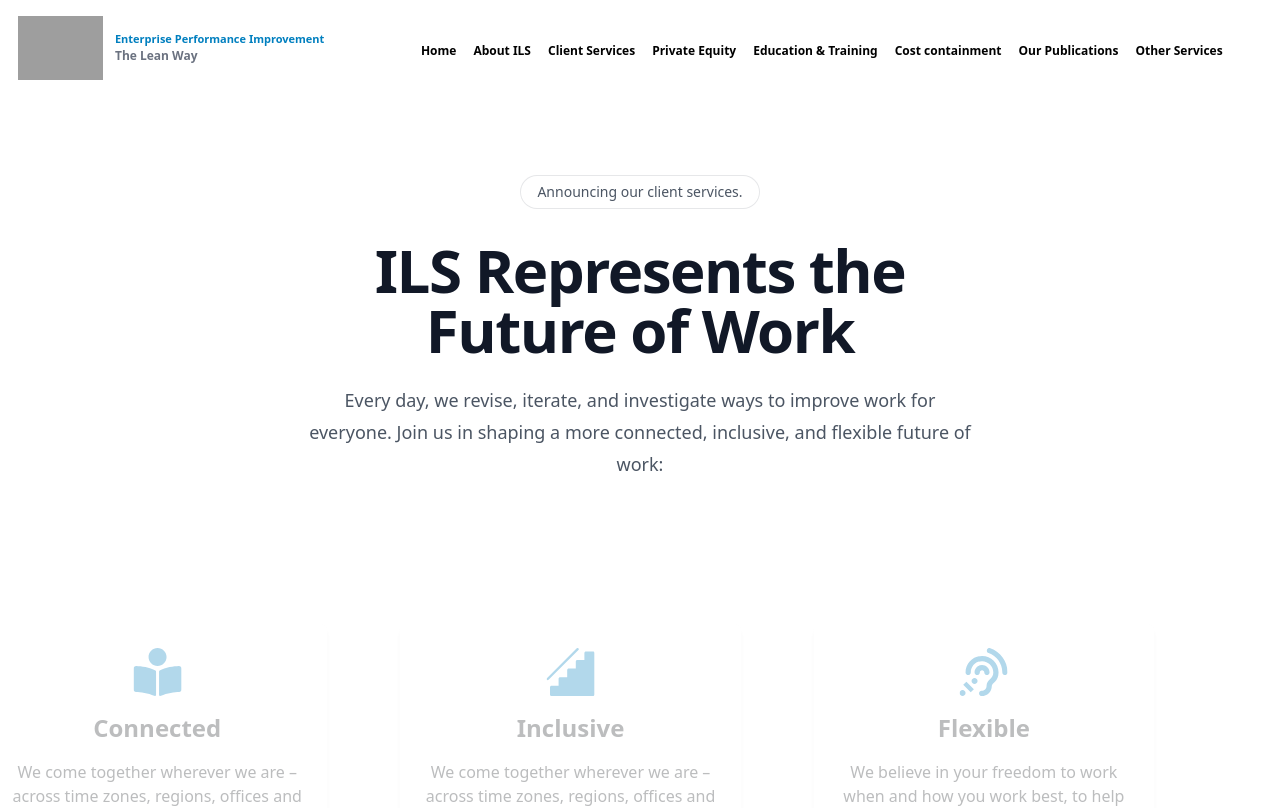
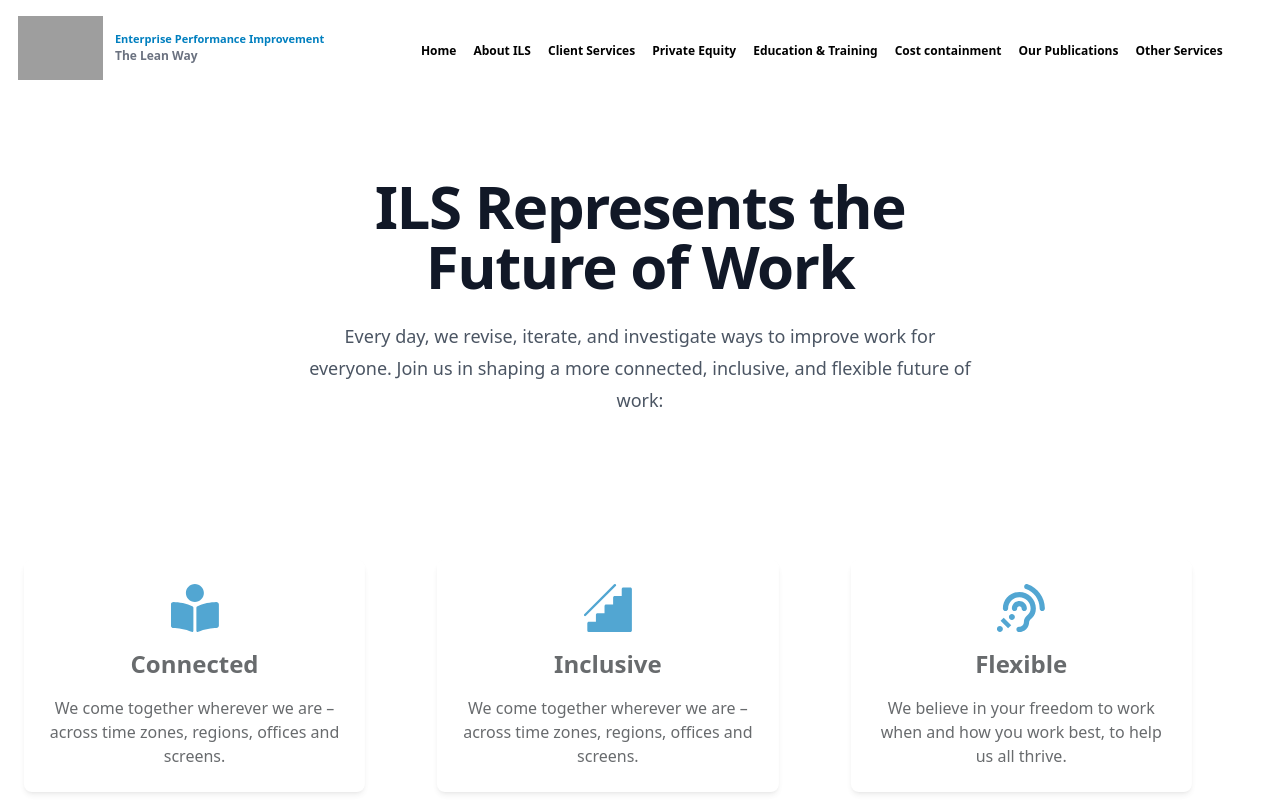
Before and after one commit to AxexaTechnologySolution/ILS, a React (Vite) app: page /career in a window 1280 px wide. Shown: the top 808 px of the page. Built offline with nearby package versions, Linux system fonts and the light colour scheme; grey boxes are pictures that could not be loaded.

Commit message:
Update Career.jsx

```diff
--- a/src/components/Career.jsx
+++ b/src/components/Career.jsx
@@ -46,15 +46,7 @@
     <div className="pt-14">
       <div className="  px-6 lg:px-8">
         <div className="mx-auto max-w-2xl pt-10 pb-5 sm:pt-10  lg:pt-16 ">
-          <div className="hidden sm:mb-8 sm:flex sm:justify-center">
-            <div className="relative rounded-full px-3 py-1 text-sm leading-6 text-gray-600 ring-1 ring-gray-900/10 hover:ring-gray-900/20">
-              Announcing our client services.{" "}
-              {/* <a href="#" className="font-semibold text-[#007dbd]">
-                <span className="absolute inset-0" aria-hidden="true" />
-                Read more <span aria-hidden="true">&rarr;</span>
-              </a> */}
-            </div>
-          </div>
+
           <div className="text-center">
             <h1 className="text-4xl font-bold tracking-tight text-gray-900 sm:text-6xl">
               ILS Represents the Future of Work
@@ -136,23 +128,7 @@
         </div>
       </div>
       <div className="bg-white py-24 sm:py-32">
-        <div className="animated mb-8 flex justify-around">
-          <div className="relative rounded-full px-3 py-1 text-sm leading-6 text-gray-600 ring-1 ring-gray-900/10 hover:ring-gray-900/20">
-            ILC Methadology to  Help Clients{" "}
-            {/* <a href="#" className="font-semibold text-[#007dbd]">
-              <span className="absolute inset-0" aria-hidden="true" />
-              Help Clients    <span aria-hidden="true">&rarr;</span>
-            </a> */}
-          </div>
-          <div className="relative rounded-full px-3 py-1 text-sm leading-6 text-gray-600 ring-1 ring-gray-900/10 hover:ring-gray-900/20">
-            ILC Value  Excellent  {" "}
-            {/* <a href="#" className="font-semibold text-[#007dbd]">
-              <span className="absolute inset-0" aria-hidden="true" />
-             Excellent<span aria-hidden="true">&rarr;</span>
-            </a> */}
-          </div>
-        </div>
-        <div className="mx-auto max-w-7xl px-6 lg:px-8 mt-10">
+        <div className="mx-auto max-w-7xl px-6 lg:px-8 mt-8">
           <dl className="animated grid grid-cols-1 gap-x-8 gap-y-16 text-center sm:grid-cols-2 md:grid-cols-3 lg:grid-cols-6">
             {stats.map((stat) => (
               <div
```
